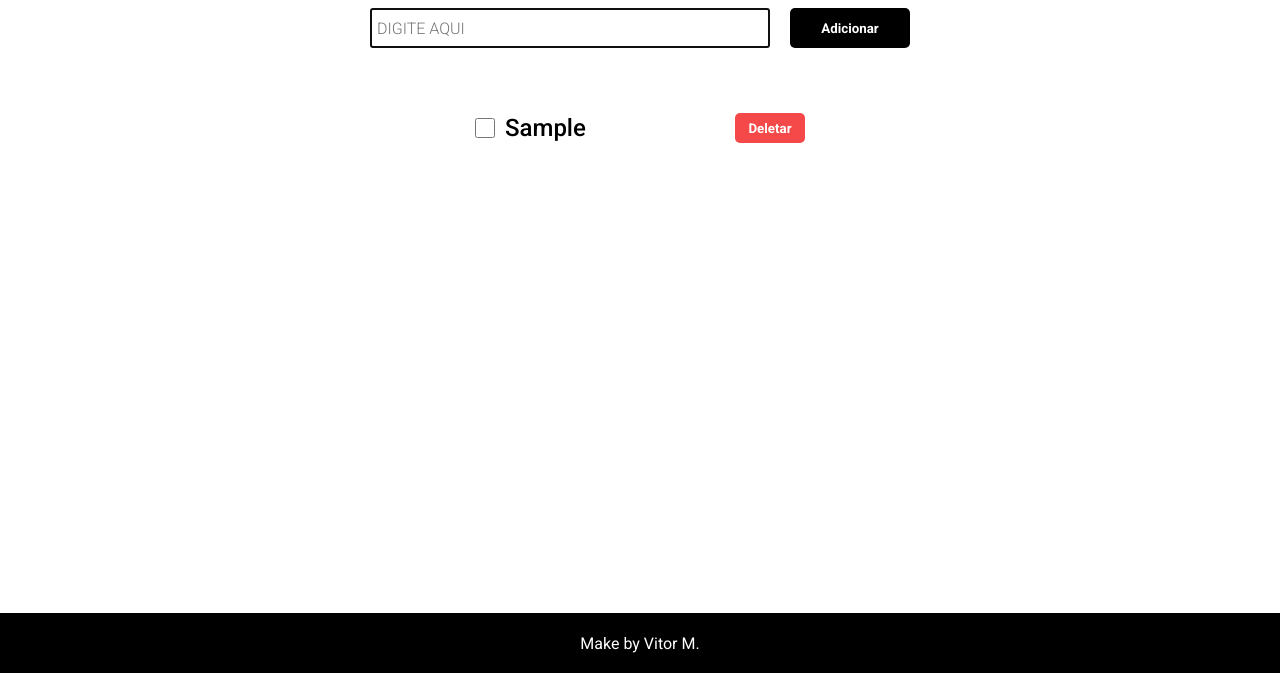
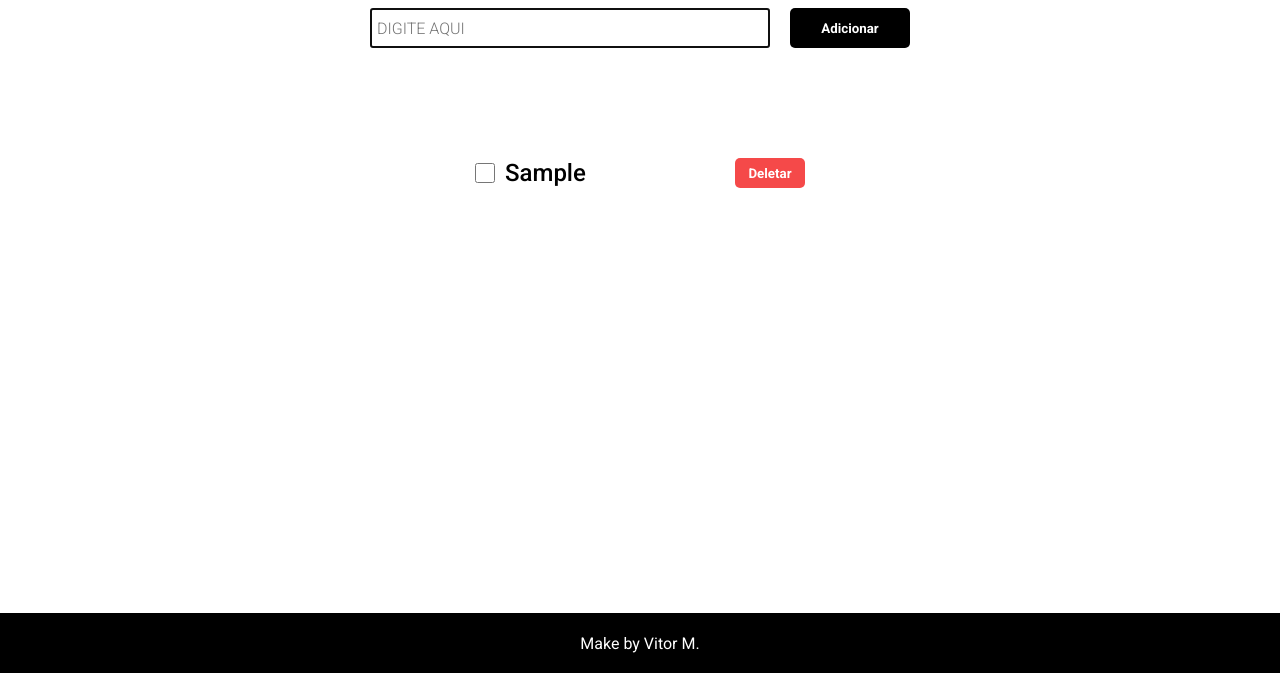
Before and after one commit to vitor-mat/Todo-List, a plain HTML site: page index.html in a window 1280 px wide. Both pictures are taken after typing "Sample" into the empty fields and a click on the button "Adicionar". Shown: the part 127-800 px from the top of the page. Drawn offline with Linux system fonts and the light colour scheme.

Commit message:
reestruturei o html da pagina para criar uma rolagem e os li crescerem de acordo com o conteudo

```diff
--- a/style.css
+++ b/style.css
@@ -2,9 +2,9 @@
     padding: 0;
     margin: 0;
     box-sizing: border-box;
-    overflow-x: hidden;
     font-weight: 400;
     font-family: 'Roboto', sans-serif;
+    overflow-x: hidden;
 }
 
 a{
@@ -17,7 +17,7 @@ ul{
 
 .container{
     width: 100%;
-    height: 100vh;
+    min-height: 100vh;
     display: flex;
     flex-direction: column;
     gap: 30px;
@@ -80,32 +80,34 @@ main{
 
 #itens-group{
     width: 350px;
-    display: flex;
-    flex-direction: column;
-    align-items: center;
-    gap: 10px;
+    min-height: 50px;
 }
 
 #itens-group li{
-    min-height: 40px;
+    min-height: 100px;
     width: 100%;
     display: flex;
     align-items: center;
     justify-content: space-between;
     gap: 10px;
     padding: 10px;
+    margin: 10px 0;
+    overflow: hidden;
 }
 
 #itens-group li div{
+    min-height: 100px;
     display: flex;
     align-items: center;
     gap: 10px;
 }
 
 #itens-group li label{
+    height: 100%;
     font-size: 24px;
     font-weight: 500;
     cursor: pointer;
+    word-wrap: break-word;
 }
 
 #itens-group li label:hover{
@@ -113,8 +115,8 @@ main{
 }
 
 #itens-group li input{
-    width: 20px;
-    height: 20px;
+    min-width: 20px;
+    min-height: 20px;
     cursor: pointer;
 }
 
```
